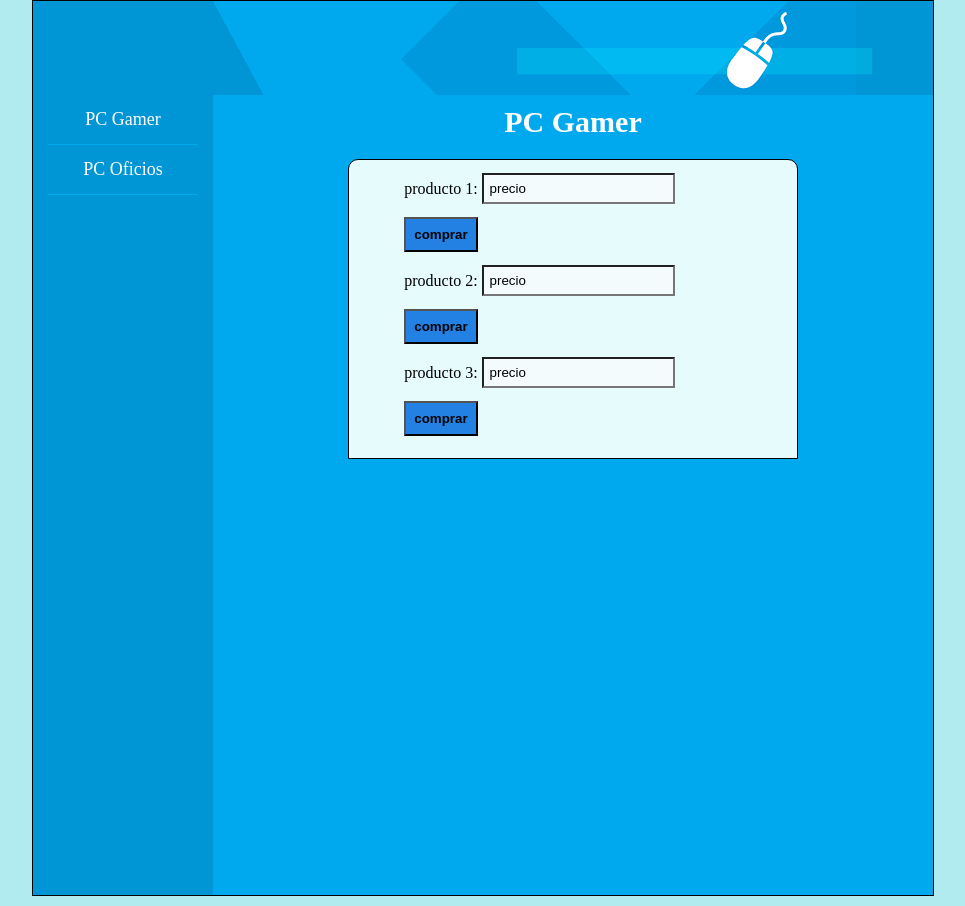
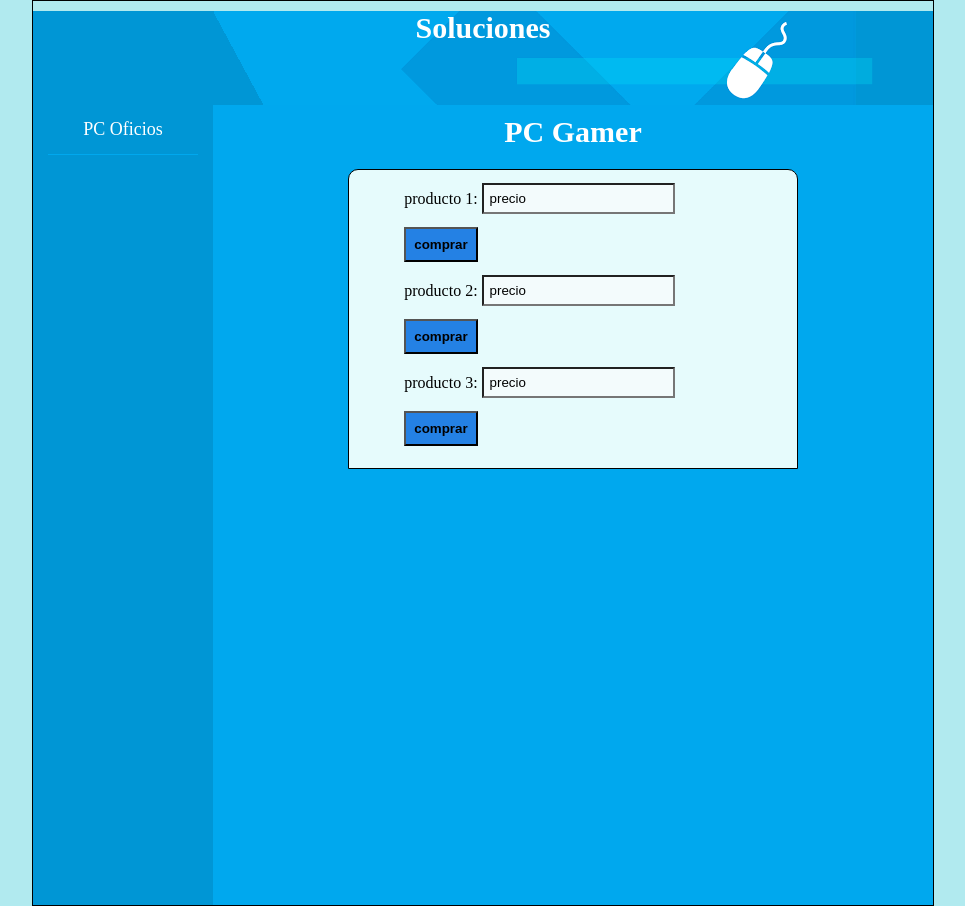
Before and after one commit to yurihancco/practica, a plain HTML site: page index.html in a window 1280 px wide. Shown: the whole page, without its empty margins (157-1122 px from the left). Drawn offline with Linux system fonts and the light colour scheme.

Commit message:
Update index.html

```diff
--- a/index.html
+++ b/index.html
@@ -13,11 +13,10 @@ and open the template in the editor.
     <body>
         <div class="principal">
             <div class="encabezado">
-
+                <center><h1 class="titulo">Soluciones</h1></center>
             </div>
             <div class="menu">
                 <ul class="listas">
-                    <li> <a href="ejercicio1.jsp">PC Gamer</a></li>
                     <li> <a href="ejercicio 2.jsp">PC Oficios</a></li>
                 </ul>
 
```
